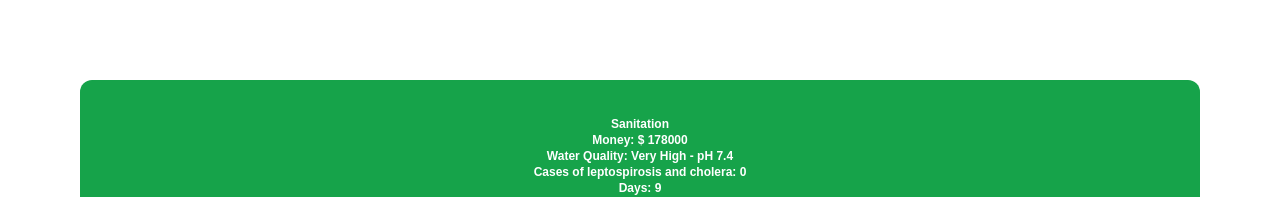
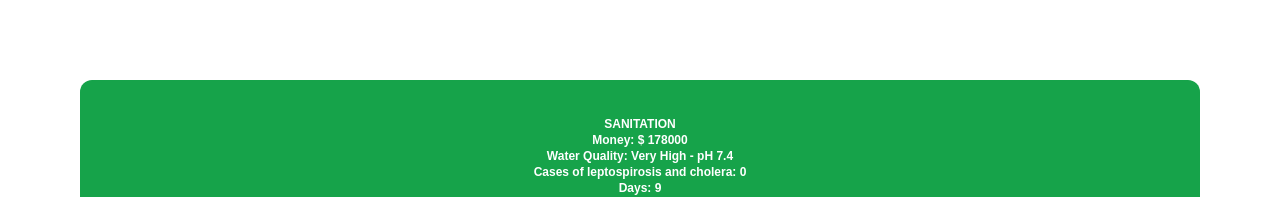
Before and after one commit to LuccaTourinho/gamma-crucis, a Next.js app: page /waterpolution in a window 1280 px wide. Both pictures are taken after a click on the button "Play". Shown: the top 197 px of the page. Built offline with nearby package versions, Linux system fonts and the light colour scheme.

Commit message:
Sanitation botton

```diff
--- a/src/components/WatterPoulution.tsx
+++ b/src/components/WatterPoulution.tsx
@@ -75,7 +75,7 @@ export default function WatterPoulution() {
         !gameover ? (
           <>
           <div className='flex flex-col items-center w-full p-3'>
-            <h1 className='text-xs font-bold text-white'>Sanitation</h1>
+            <h1 className='text-xs font-bold text-white'>SANITATION</h1>
             <h1 className='text-xs font-bold text-white'>Money: $ {money}</h1>
             <h1 className='text-xs font-bold text-white'>Water Quality: {waterQuality}</h1>
             <h1 className='text-xs font-bold text-white'>Cases of leptospirosis and cholera: {death}</h1>
@@ -87,7 +87,7 @@ export default function WatterPoulution() {
             <button
               onClick={handleToggleOn}  // Chama a função que alterna `on`
               className={`text-sm font-bold text-white p-2 rounded-md transition-all duration-300
-                ${on ? 'bg-red-600 hover:scale-110' : 'bg-green-600 hover:scale-110'}`}>
+                ${on ? 'bg-red-600 hover:scale-110' : 'bg-cyan-500 hover:scale-110'}`}>
               {on ? 'Turn Off sewage treatment' : 'Turn On sewage treatment'}
             </button>
           </div>
```
